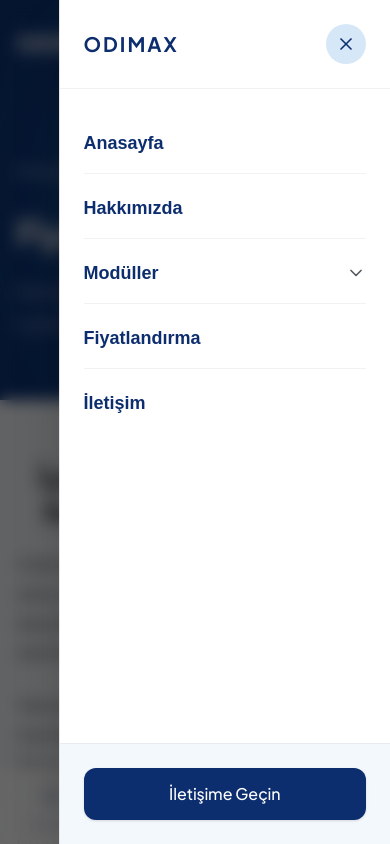
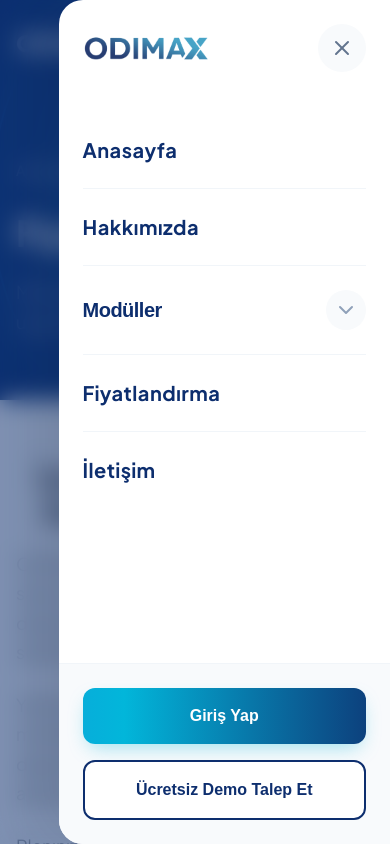
Before and after one commit to medusamedya/odimax-web, a Next.js app: page /pricing in a window 390 px wide. Both pictures are taken after a click on the button "Menüyü Aç". Shown: the top 844 px of the page. Built offline with nearby package versions, Linux system fonts and the light colour scheme.

Commit message:
Hamburger Menü revize

```diff
--- a/src/app/components/home/Hero.tsx
+++ b/src/app/components/home/Hero.tsx
@@ -11,7 +11,7 @@
           {/* Üst Vurgu Metni (Badge) */}
           <div className="inline-flex items-center gap-2 mb-2">
             <span className="inline-block bg-gradient-to-r from-brand-blue via-[#6fe7ff] to-brand-dark bg-[length:200%_auto] bg-clip-text text-transparent animate-text-gradient font-bold tracking-normal md:tracking-widest uppercase text-sm">
-              İşitme Cihazı Merkezinizin Dijital Aklı
+              Işıtme Cıhazı Merkezınızın Dıjıtal Aklı
             </span>
           </div>
 
--- a/src/app/components/layout/Footer.tsx
+++ b/src/app/components/layout/Footer.tsx
@@ -30,12 +30,11 @@
       <path d="M18 2h-3a5 5 0 0 0-5 5v3H7v4h3v8h4v-8h3l1-4h-4V7a1 1 0 0 1 1-1h3z"></path>
     ),
   },
-
   {
-    name: "Twitter",
+    name: "X",
     href: "https://x.com/OdimaxCRM",
     svgPath: (
-      <path d="M22 4s-.7 2.1-2 3.4c1.6 10-9.4 17.3-18 11.6 2.2.1 4.4-.6 6-2C3 15.5.5 9.6 3 5c2.2 2.6 5.6 4.1 9 4-.9-4.2 4-6.6 7-3.8 1.1 0 3-1.2 3-1.2z"></path>
+      <path d="M13.6823 10.6218L20.2391 3H18.6854L12.9921 9.61788L8.44486 3H3.2002L10.0765 13.0074L3.2002 21H4.75404L10.7663 14.0113L15.5685 21H20.8131L13.6819 10.6218H13.6823ZM11.5541 13.0956L10.8574 12.0991L5.31391 4.16971H7.70053L12.1503 10.5332L12.8471 11.5297L18.6861 19.881H16.2995L11.5541 13.096V13.0956Z" />
     ),
   },
   {
--- a/src/app/components/layout/MobileMenu.tsx
+++ b/src/app/components/layout/MobileMenu.tsx
@@ -1,11 +1,11 @@
 // src/components/layout/MobileMenu.tsx
 "use client";
 
-import { X, ChevronDown } from "lucide-react";
+import { X, ChevronDown, ArrowRight } from "lucide-react";
 import { useEffect, useState } from "react";
 import Link from "next/link";
+import Image from "next/image";
 
-// Header'daki tiplerle aynı yapıyı kullanarak TypeScript hatalarını önlüyoruz
 export interface SubMenuItem {
   name: string;
   path: string;
@@ -20,11 +20,10 @@
 interface MobileMenuProps {
   isOpen: boolean;
   onClose: () => void;
-  menuItems: MenuItemType[]; // Props tipini güncelledik
+  menuItems: MenuItemType[];
 }
 
 export default function MobileMenu({ isOpen, onClose, menuItems }: MobileMenuProps) {
-  // Alt menülerin açık/kapalı durumunu yönetmek için state
   const [openSubMenus, setOpenSubMenus] = useState<{ [key: string]: boolean }>({});
 
   const toggleSubMenu = (menuName: string) => {
@@ -34,7 +33,6 @@
     }));
   };
 
-  // Menü açıkken arkadaki sayfanın kaydırılmasını (scroll) engelleriz
   useEffect(() => {
     if (isOpen) {
       document.body.style.overflow = "hidden";
@@ -48,69 +46,87 @@
 
   return (
     <>
-      {/* Karanlık Arka Plan Katmanı (Overlay) */}
+      {/* Karanlık Arka Plan Katmanı (Daha güçlü blur) */}
       <div
-        className={`fixed inset-0 bg-black/60 backdrop-blur-sm z-[60] transition-opacity duration-500 ${
+        className={`fixed inset-0 bg-brand-dark/50 backdrop-blur-md z-[60] transition-opacity duration-500 ${
           isOpen ? "opacity-100 pointer-events-auto" : "opacity-0 pointer-events-none"
         }`}
         onClick={onClose}
       />
 
-      {/* Menü Paneli (Sağdan kayarak gelen akışkan panel) */}
+      {/* Menü Paneli (Sağdan kayarak gelen akışkan panel - Daha yumuşak gölge ve yuvarlatılmış köşeler) */}
       <div
-        className={`fixed top-0 right-0 w-[85vw] sm:w-[350px] h-full bg-white border-l border-black/10 z-[70] transform transition-transform duration-500 ease-[cubic-bezier(0.32,0.72,0,1)] flex flex-col shadow-2xl ${
+        className={`fixed top-0 right-0 w-[85vw] sm:w-[400px] h-full bg-white z-[70] transform transition-transform duration-500 ease-[cubic-bezier(0.32,0.72,0,1)] flex flex-col shadow-[-20px_0_60px_rgba(0,0,0,0.1)] rounded-l-3xl ${
           isOpen ? "translate-x-0" : "translate-x-full"
         }`}
       >
-        {/* Üst Bar (Kurumsal İsim ve Kapatma Butonu) */}
-        <div className="flex items-center justify-between p-6 border-b border-black/5">
-          <span className="font-sans font-bold text-xl text-brand-dark tracking-widest uppercase">
-            ODIMAX
-          </span>
+        {/* Üst Bar (Logo ve Kapatma Butonu) */}
+        <div className="flex items-center justify-between p-6 sm:p-8">
+          <Link href="/" onClick={onClose} className="relative block h-8 w-36">
+            <Image
+              src="/odimax/1.png"
+              alt="Odimax Logo"
+              fill
+              className="object-contain object-left"
+              priority
+            />
+          </Link>
+
           <button
             onClick={onClose}
-            className="w-10 h-10 rounded-full bg-brand-light flex items-center justify-center hover:bg-brand-neutral transition-colors group"
+            className="w-12 h-12 rounded-full bg-slate-50 flex items-center justify-center hover:bg-slate-100 hover:scale-105 transition-all duration-300 group"
             aria-label="Menüyü Kapat"
           >
-            <X className="w-5 h-5 text-brand-dark group-hover:text-brand-blue transition-colors" />
+            <X className="w-6 h-6 text-slate-500 group-hover:text-brand-dark transition-colors transform group-hover:rotate-90 duration-300" />
           </button>
         </div>
 
         {/* Navigasyon Linkleri ve Akordiyon */}
-        <nav className="flex-1 flex flex-col py-6 px-6 space-y-1 overflow-y-auto">
+        <nav className="flex-1 flex flex-col px-6 sm:px-8 py-4 overflow-y-auto custom-scrollbar">
           {menuItems.map((item) => (
-            <div key={item.name} className="border-b border-black/5 last:border-none">
+            <div key={item.name} className="border-b border-slate-100 last:border-none py-2">
 
               {/* Eğer alt menü (subItems) varsa Akordiyon oluştur */}
               {item.subItems ? (
                 <div className="flex flex-col">
                   <button
                     onClick={() => toggleSubMenu(item.name)}
-                    className="group flex items-center justify-between py-4 text-lg font-semibold text-brand-dark hover:text-brand-blue transition-colors w-full text-left"
+                    className="group flex items-center justify-between py-4 text-xl font-bold text-brand-dark hover:text-brand-blue transition-colors w-full text-left"
                   >
-                    <span>{item.name}</span>
+                    <span className="tracking-tight">{item.name}</span>
+                    <div className={`w-10 h-10 rounded-full flex items-center justify-center transition-all duration-300 ${openSubMenus[item.name] ? 'bg-brand-blue text-white shadow-md' : 'bg-slate-50 text-slate-400 group-hover:bg-brand-blue/10 group-hover:text-brand-blue'}`}>
                       <ChevronDown
-                      className={`w-5 h-5 transition-transform duration-300 ${
-                        openSubMenus[item.name] ? "-rotate-180 text-brand-blue" : "text-brand-text"
+                        className={`w-6 h-6 transition-transform duration-300 ${
+                          openSubMenus[item.name] ? "-rotate-180" : ""
                         }`}
                       />
+                    </div>
                   </button>
 
-                  {/* Açılır Kapanır Alt İçerik */}
+              {/* Açılır Kapanır Alt İçerik - Premium Sol Çizgili Tasarım */}
                 <div
                   className={`overflow-hidden transition-all duration-300 ease-in-out ${
-                      openSubMenus[item.name] ? "max-h-[500px] pb-4 opacity-100" : "max-h-0 opacity-0"
+                    openSubMenus[item.name] ? "max-h-[600px] opacity-100 mb-4" : "max-h-0 opacity-0"
                   }`}
                 >
-                    <div className="flex flex-col space-y-2 pl-4 border-l-2 border-brand-light ml-2">
+                  <div className="relative flex flex-col space-y-1 ml-2 pl-6">
+
+                    {/* 1. Ana Sol Kılavuz Çizgisi (İstediğin birebir aynı animasyon ve renkler) */}
+                    <div className="absolute left-0 top-0 bottom-0 w-[3px] rounded-full bg-gradient-to-r from-brand-blue via-[#02b6da] to-brand-dark bg-[length:200%_auto] animate-text-gradient"></div>
+
                     {item.subItems.map((subItem) => (
                       <Link
                         key={subItem.name}
                         href={subItem.path}
                         onClick={onClose}
-                          className="py-2 text-base font-medium text-brand-blue hover:text-brand-blue transition-colors"
+                        className="relative flex items-center py-3 text-[16px] font-semibold text-slate-500 hover:text-brand-dark transition-all duration-300 group/link"
                       >
+                        {/* 2. Hover Durumunda Çıkan İnce Yatay Çizgi (Aynı animasyon) */}
+                        <span className="absolute left-[-24px] top-1/2 -translate-y-1/2 w-3 h-[3px] rounded-r-full bg-gradient-to-r from-brand-blue via-[#02b6da] to-brand-dark bg-[length:200%_auto] animate-text-gradient opacity-0 group-hover/link:opacity-100 transition-opacity duration-300 shadow-sm"></span>
+
+                        <span className="transform transition-transform duration-300 group-hover/link:translate-x-2">
                           {subItem.name}
+                        </span>
                       </Link>
                     ))}
                   </div>
@@ -122,12 +138,12 @@
                 <Link
                   href={item.path!}
                   onClick={onClose}
-                  className="group flex items-center justify-between py-4 text-lg font-semibold text-brand-dark hover:text-brand-blue transition-colors"
+                  className="group flex items-center justify-between py-4 text-xl font-bold text-brand-dark hover:text-brand-blue transition-colors"
                 >
-                  <span>{item.name}</span>
-                  <span className="text-brand-blue opacity-0 group-hover:opacity-100 group-hover:translate-x-2 transition-all duration-300">
-                    →
+                  <span className="font-sans tracking-wide transform transition-transform duration-300 group-hover:translate-x-2">
+                    {item.name}
                   </span>
+                  <ArrowRight className="w-6 h-6 text-brand-blue opacity-0 -translate-x-4 group-hover:opacity-100 group-hover:translate-x-0 transition-all duration-300" />
                 </Link>
 
               )}
@@ -135,15 +151,27 @@
           ))}
         </nav>
 
-        {/* Alt Kısım (Hızlı İletişim / CTA) */}
-        <div className="p-6 border-t border-black/5 bg-brand-light/30">
+        {/* Alt Kısım (Hızlı İletişim / CTA) - Daha karakterli bir alan */}
+        <div className="p-6 sm:p-8 bg-slate-50 border-t border-slate-100 rounded-bl-3xl">
+          <div className="flex flex-col gap-4">
             <Link
-            href="/contact"
+              href="https://panel.odimax.com.tr/login"
+              target="_blank"
+              rel="noopener noreferrer"
               onClick={onClose}
-            className="block w-full text-center bg-brand-dark hover:bg-brand-dark-hover font-sans text-white font-medium py-3.5 rounded-xl transition-colors duration-300 shadow-sm"
+              className="flex items-center justify-center w-full bg-gradient-to-r from-brand-blue via-[#02b6da] to-brand-dark bg-[length:200%_auto] animate-text-gradient text-white font-bold py-4 rounded-xl transition-all duration-300 shadow-[0_8px_20px_-6px_rgba(2,182,218,0.4)] hover:shadow-[0_12px_25px_-6px_rgba(2,182,218,0.5)] hover:-translate-y-1"
             >
-            İletişime Geçin
+               Giriş Yap
             </Link>
+
+            <Link
+              href="/contact#demo-form"
+              onClick={onClose}
+              className="flex items-center justify-center w-full bg-white border-2 border-brand-dark text-brand-dark font-bold py-4 rounded-xl transition-all duration-300 hover:bg-brand-dark hover:text-white"
+            >
+              Ücretsiz Demo Talep Et
+            </Link>
+          </div>
         </div>
       </div>
     </>
--- a/src/app/layout.tsx
+++ b/src/app/layout.tsx
@@ -59,8 +59,7 @@
 
         <DesktopWhatsApp />
 
-        {/* Sadece mobilde aktif olacak alt navigasyon barı */}
-        <MobileBottomNav />
+
 
         {/* --- GOOGLE SCRIPTS --- */}
         {/* Sayfa yüklendikten sonra çalışacak (afterInteractive) şekilde performansı koruyoruz */}
```
Lines whose indentation alone changed are shown as unchanged.
